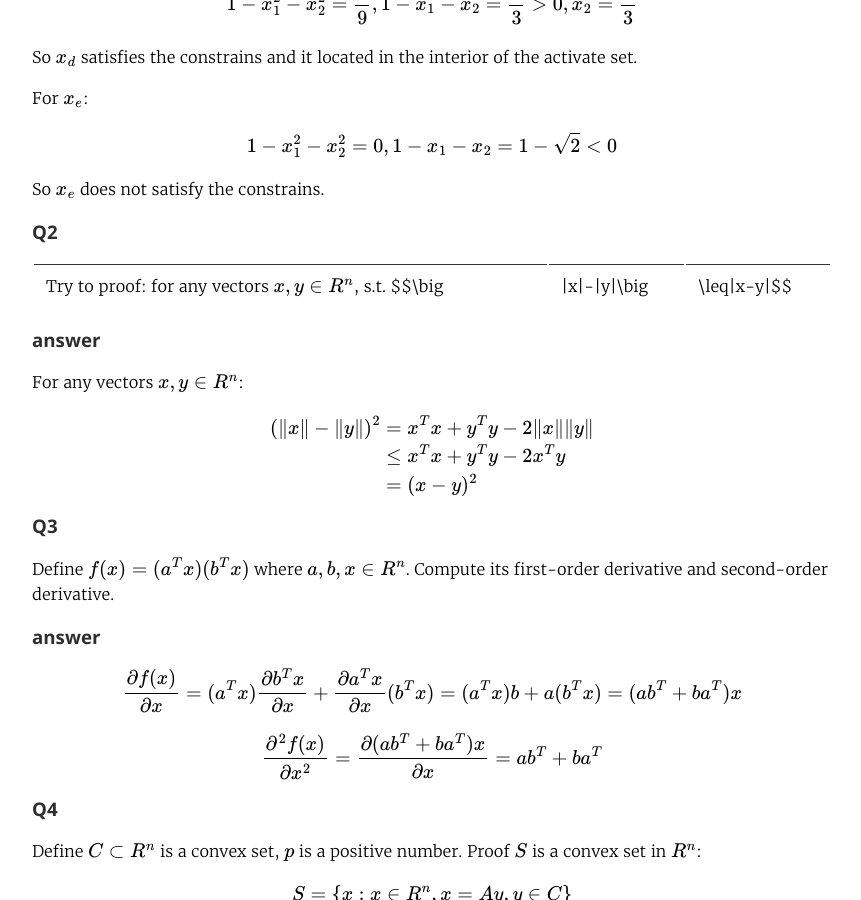
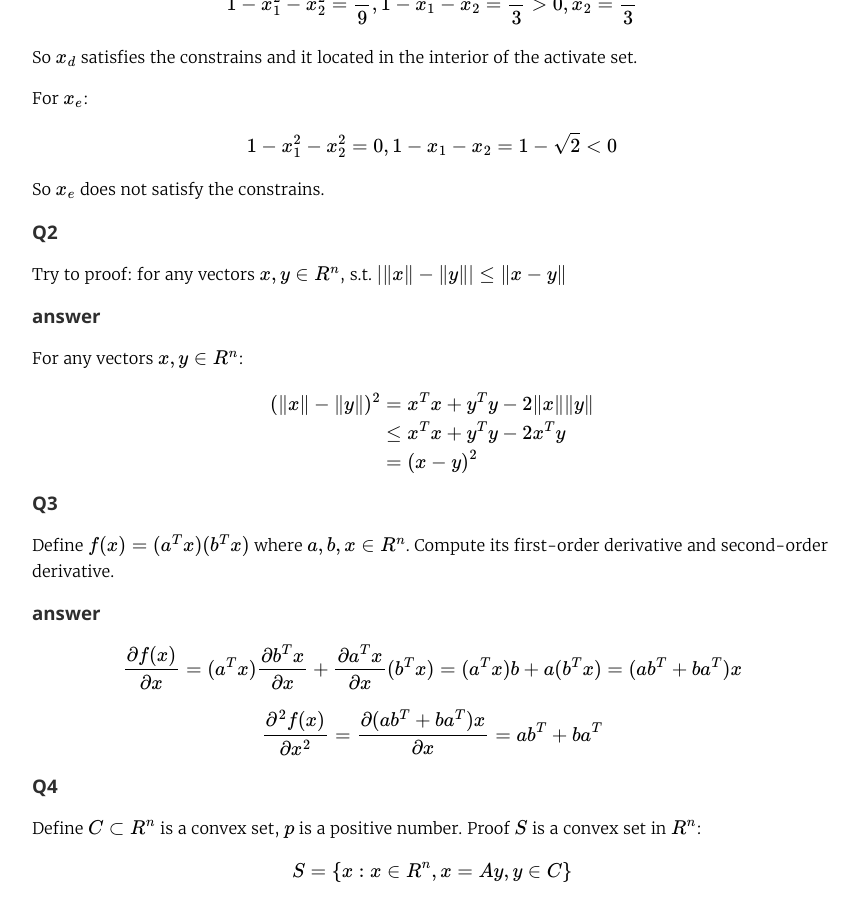
Before and after one commit to DoctorKey/optimization, a Jekyll site: the page built from _posts/2017-12-24-homework1.md, in a window 1280 px wide and 900 px high, scrolled down 1095 px. Shown: the whole window, without its empty margins (208-1069 px from the left). Built offline with Jekyll 4.4.1, drawn with Linux system fonts in a browser that asks for light colours; nearby versions of some CDN libraries; library files that are not in the unit come from our copies; formulas are drawn with MathJax 3.

Commit message:
test \vert

```diff
--- a/_posts/2017-12-24-homework1.md
+++ b/_posts/2017-12-24-homework1.md
@@ -64,7 +64,7 @@ So $$x_e$$ does not satisfy the constrains.
 
 ### Q2
 
-Try to proof: for any vectors $$x,y\in R^n$$, s.t. $$\big|\|x\|-\|y\|\big|\leq\|x-y\|$$
+Try to proof: for any vectors $$x,y\in R^n$$, s.t. $$\vert\|x\|-\|y\|\vert\leq\|x-y\|$$
 
 ### answer
 
```
